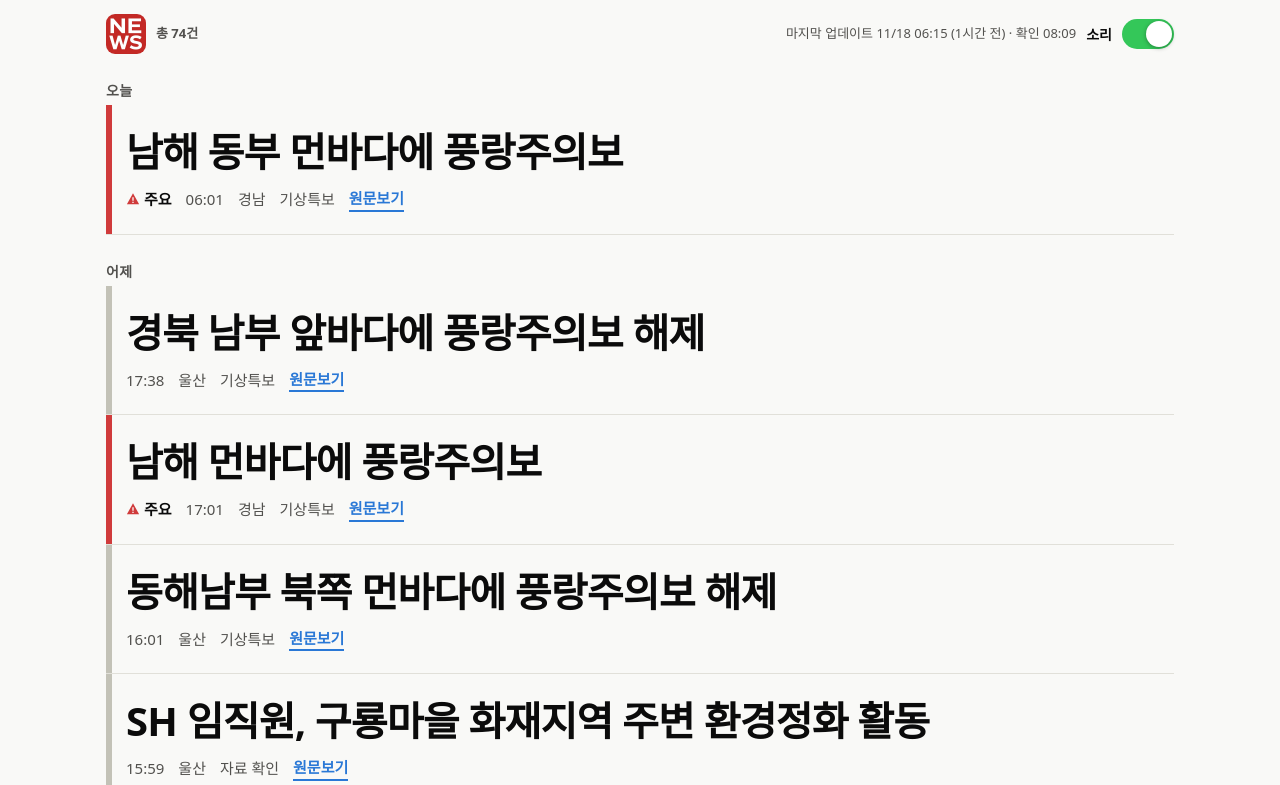
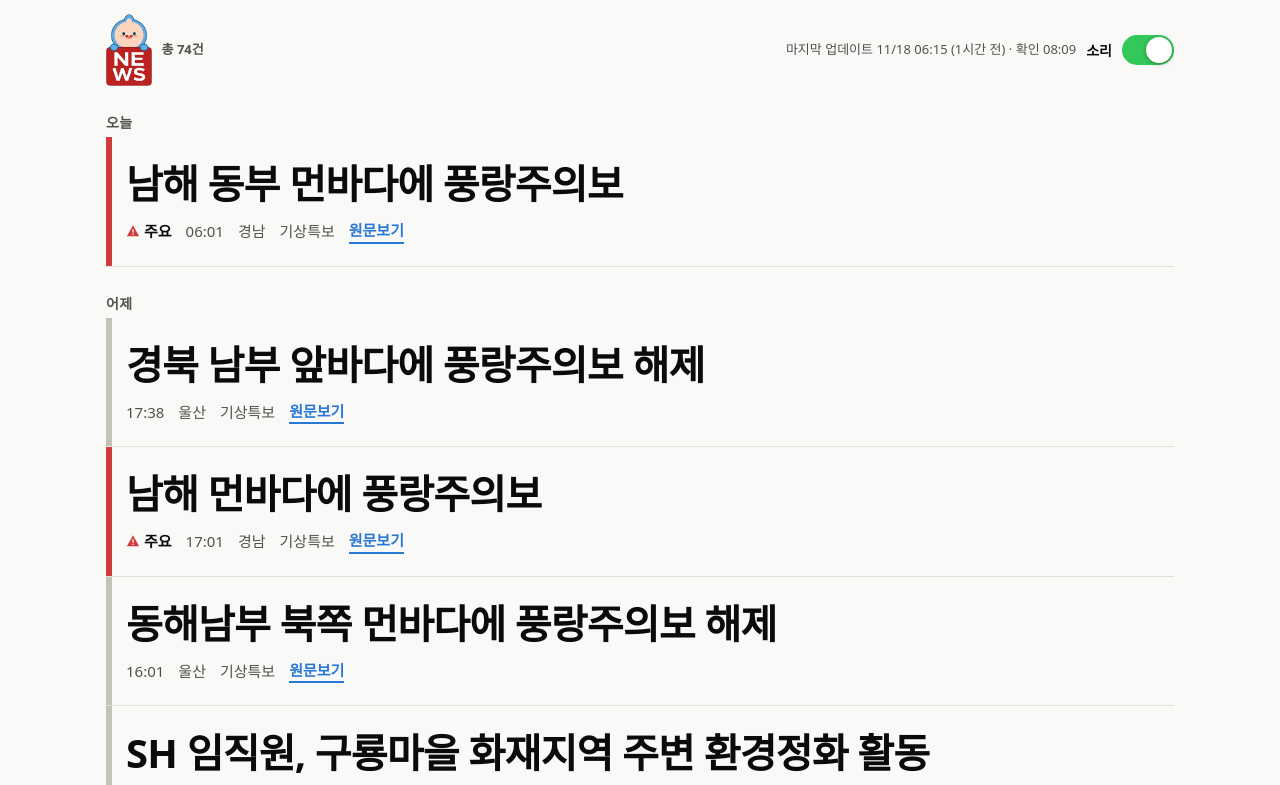
Before and after one commit to dongjin0555-blip/busan-weather-news, a plain HTML site: page index.html in a window 1280 px wide. Shown: the top 785 px of the page. Drawn offline with Linux system fonts and the light colour scheme.

Commit message:
홈페이지 상단 이미지를 캐릭터 NEWS 마크로 교체(탭 아이콘은 기존 마크 유지)
Co-Authored-By: Claude Sonnet 5.5 <noreply@anthropic.com>
Claude-Session: https://claude.ai/code/session_0169cbnxnSKwnu7kH83R98kS

```diff
--- a/index.html
+++ b/index.html
@@ -45,7 +45,7 @@
 
   .top { display: flex; flex-wrap: wrap; justify-content: space-between; align-items: center; gap: 6px 12px; margin-bottom: 4px; color: var(--ink-2); font-size: 13px; }
   .top .left { font-weight: 600; display: inline-flex; align-items: center; gap: 10px; }
-  .logo { display: block; border-radius: 9px; }
+  .logo { display: block; height: 72px; width: auto; }
   .top .right { display: flex; flex-wrap: wrap; align-items: center; gap: 6px 10px; }
   .ghost { border: 1px solid var(--border); background: var(--surface); border-radius: 8px; padding: 3px 10px; cursor: pointer; font-size: 12px; color: var(--ink-2); }
   .ghost:hover { background: var(--wash); }
@@ -84,7 +84,7 @@
 <body>
 <div class="wrap">
   <div class="top">
-    <span class="left"><img class="logo" src="logo.png" alt="NEWS" width="40" height="40"><span id="count"></span></span>
+    <span class="left"><img class="logo" src="mascot.png" alt="NEWS" width="46" height="72"><span id="count"></span></span>
     <div class="right">
       <span id="upd" aria-live="polite">불러오는 중…</span>
       <label class="sw" for="snd"><span id="sndlbl">소리</span>
```
Also changed, not shown: mascot.png (added).
